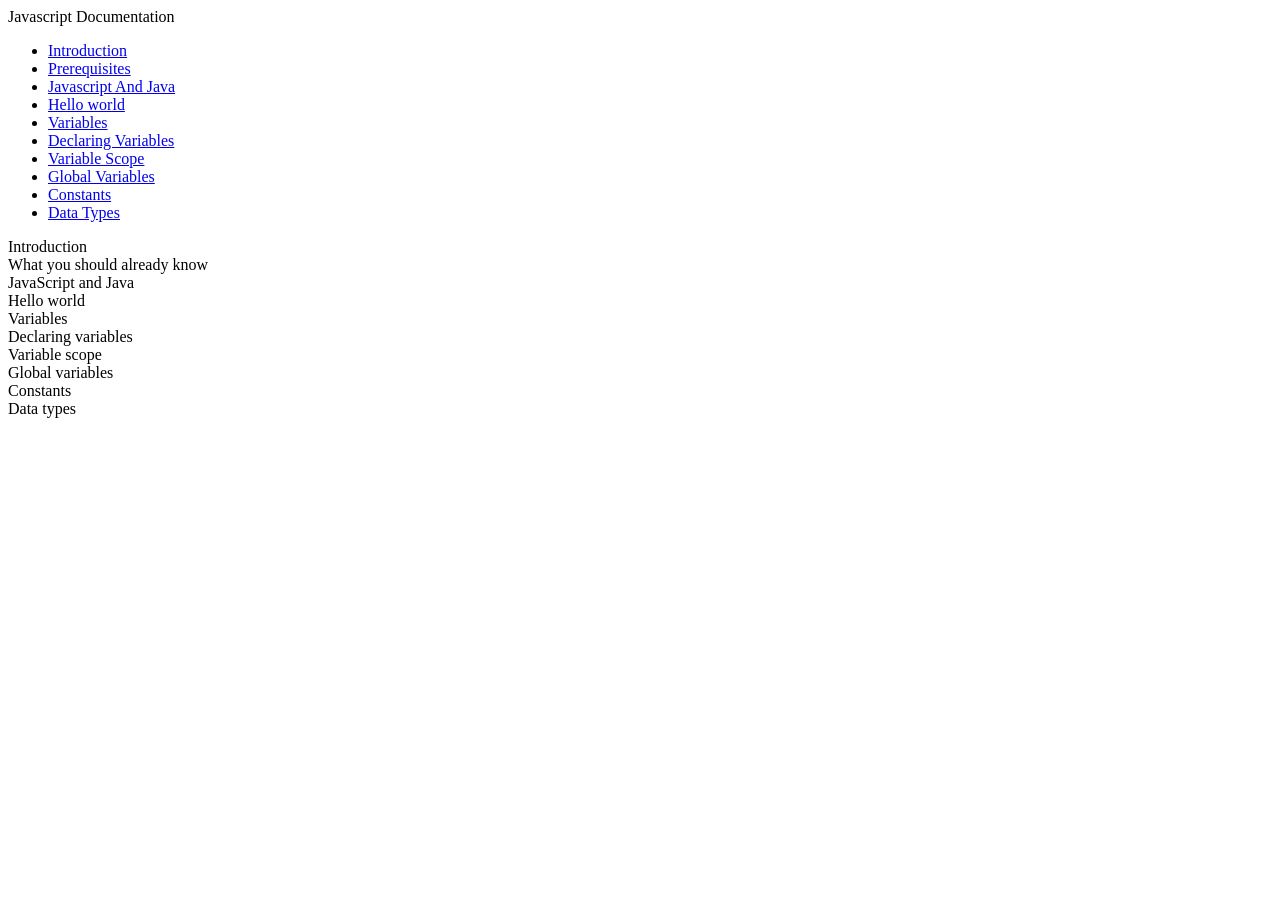
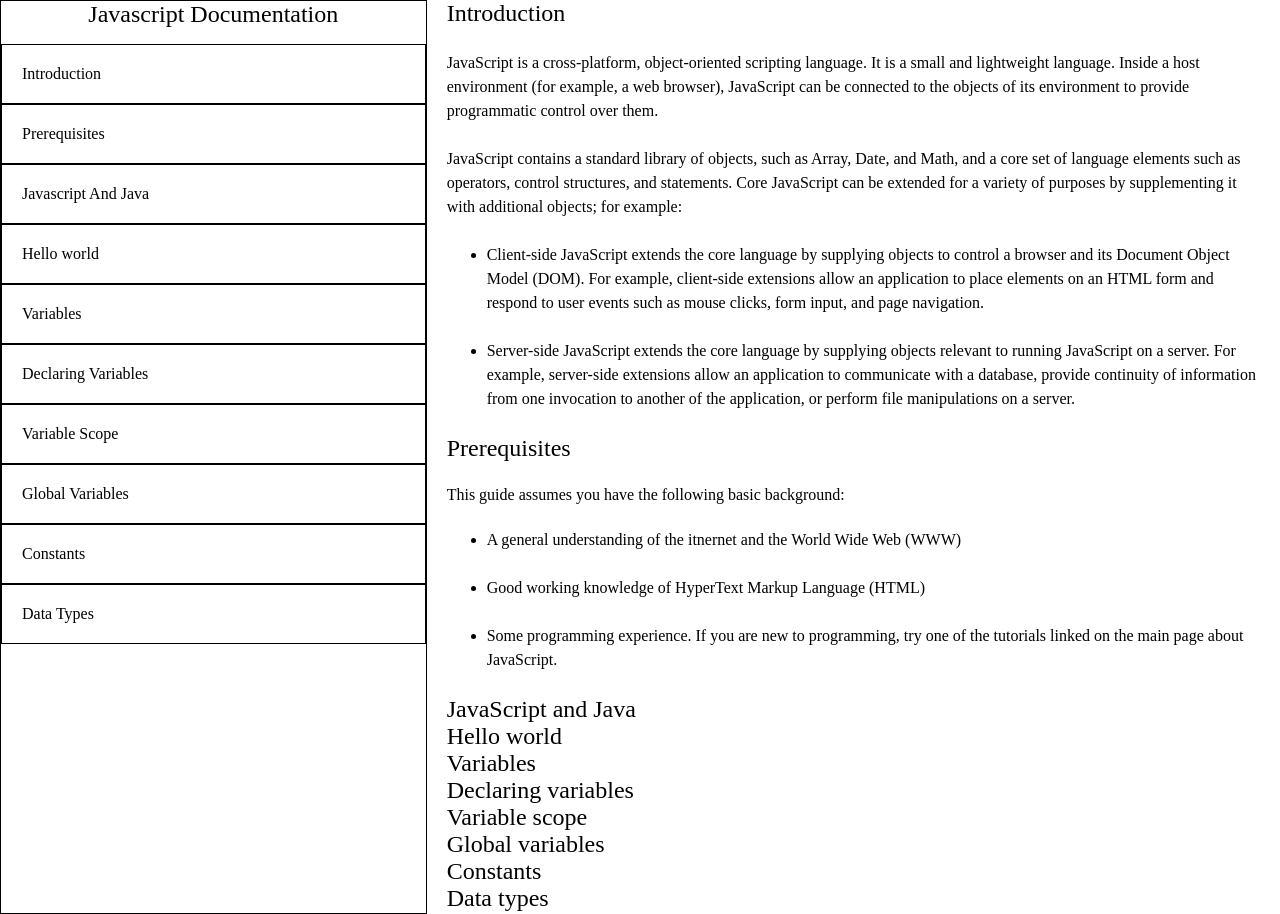
Before and after one commit to Pethaf/FCCTechnicalDocumentationPage, a plain HTML site: page index.html in a window 1280 px wide. Before the commit the page ends 800 px from the top, so only its background shows below. Drawn offline with Linux system fonts and the light colour scheme.

Commit message:
Add content fix readability

```diff
--- a/index.html
+++ b/index.html
@@ -25,9 +25,43 @@
 <main id="main-doc">
         <section class="main-section" id="Introduction">
           <header>Introduction</header>
+          <article>
+          <p class="text">
+          JavaScript is a cross-platform, object-oriented scripting language.
+          It is a small and lightweight language. Inside a host environment
+          (for example, a web browser), JavaScript can be connected to the
+          objects of its environment to provide programmatic control over them.</p>
+          <p class="text">
+          JavaScript contains a standard library of objects, such as Array, Date,
+          and Math, and a core set of language elements such as operators, control structures,
+          and statements. Core JavaScript can be extended for a variety of purposes by
+          supplementing it with additional objects; for example:</p>
+          <ul>
+                <li>
+                    Client-side JavaScript extends the core language by supplying objects to control a
+                    browser and its Document Object Model (DOM). For example, client-side extensions allow
+                    an application to place elements on an HTML form and respond to user events such as mouse
+                    clicks, form input, and page navigation.
+                </li>
+                <li>
+                    Server-side JavaScript extends the core language
+                    by supplying objects relevant to running JavaScript on a server. For example, server-side
+                    extensions allow an application to communicate with a database, provide continuity of information
+                    from one invocation to another of the application, or perform file manipulations on a server.
+                </li>
+          </ul>
+          </article>
           </section>
         <section class="main-section" id="What_you_should_already_know">
-          <header>What you should already know</header>
+          <header>Prerequisites</header>
+          <p class="text">
+                This guide assumes you have the following basic background:
+          </p>
+            <ul>
+                <li>A general understanding of the itnernet and the World Wide Web (WWW)</li>
+                <li>Good working knowledge of HyperText Markup Language (HTML)</li>
+                <li>Some programming experience. If you are new to programming, try one of the tutorials linked on the main page about JavaScript.</li>
+            </ul>
           </section>
         <section class="main-section" id="JavaScript_and_Java">
           <header>JavaScript and Java</header>
--- a/style.css
+++ b/style.css
@@ -0,0 +1,78 @@
+body {
+    padding: 0;
+    margin: 0;
+    box-sizing: border-box;
+}
+
+body {
+    height: 100vh;
+    display: grid;
+    grid-template-columns: repeat(3,1fr);
+    grid-row-gap: 10px;
+}
+article {
+    line-height: 1.5em;
+}
+
+#navbar {
+    border: 1px solid black;
+    grid-column: 1/4;
+    height: 400px;
+    overflow-y: scroll;
+    margin-left: 0;
+}
+
+#navbar ul,ol {
+    list-style-type: none;
+    padding: 0;
+}
+.text {
+    margin: 1.5em 20px;
+}
+header {
+    text-align: center;
+}
+#navbar header {
+    font-size: 24px;
+    text-align: center;
+}
+#navbar li {
+    border: 1px solid black;
+    padding: 20px;
+}
+#main-doc {
+    grid-column: 1/4;
+}
+.main-section header {
+    font-size: 24px;
+}
+
+a {
+    text-decoration: none;
+    color: black;
+}
+
+a:visited {
+    color: black;
+}
+
+#main-doc li {
+    line-height: 1.5em;
+    margin: 1.5em 20px;
+}
+@media only screen and (min-width: 815px){
+    #navbar {
+        grid-column: 1/2;
+        height: 100%;
+        max-height: 100%;
+        overflow: hidden;
+    }
+    #main-doc {
+        grid-column: 2/4;
+    }
+
+    #main-doc header {
+        text-align: left;
+        padding-left: 20px;
+    }
+}
```
